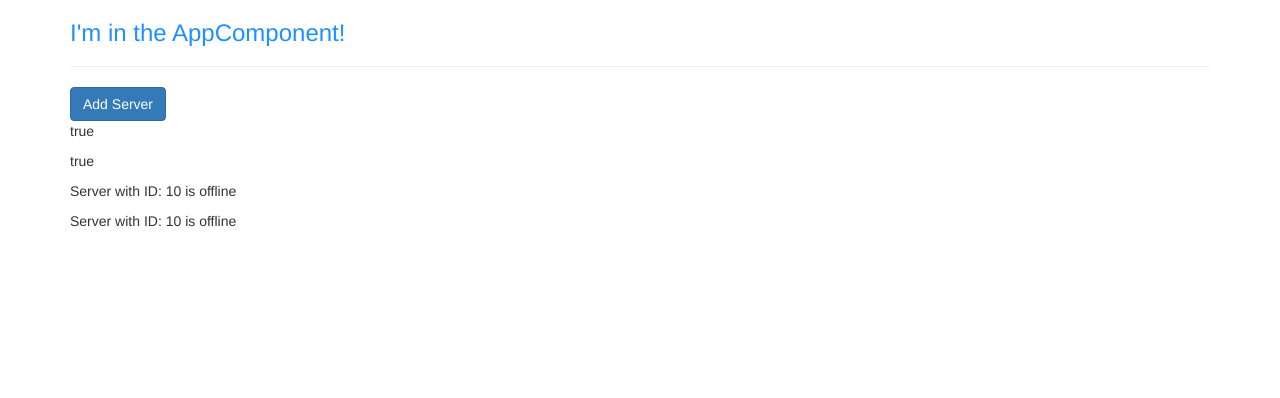
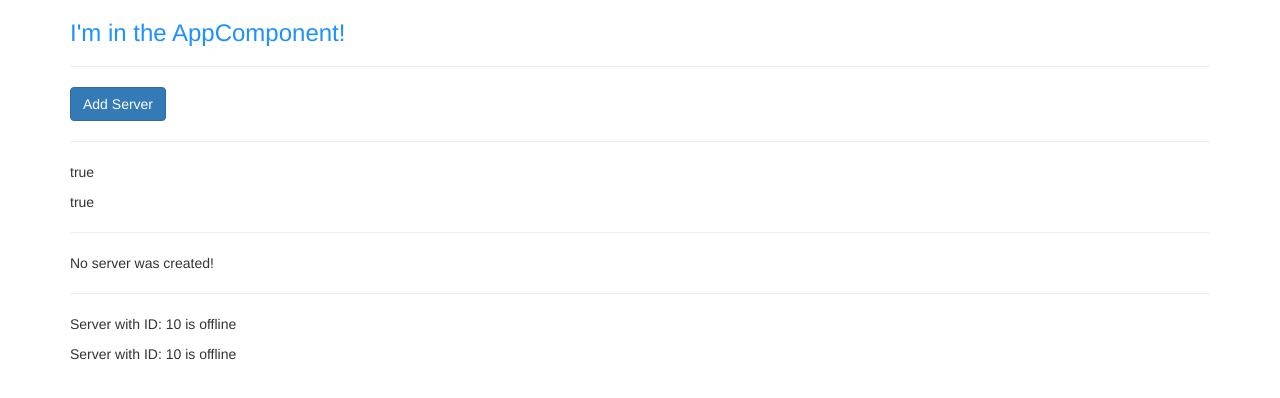
Before and after one commit to ricci1710/angular-training, an Angular app: page / in a window 1280 px wide. Shown: the top 398 px of the page. Built offline with nearby package versions, Linux system fonts and the light colour scheme.

Commit message:
event binding

```diff
--- a/src/app/servers/servers.component.html
+++ b/src/app/servers/servers.component.html
@@ -1,10 +1,13 @@
 <button
   class="btn btn-primary"
-  [disabled]="!allowNewServer">Add Server
+  [disabled]="!allowNewServer"
+  (click)="onCreateServer()">Add Server
 </button>
-
+<hr>
 <p>{{ allowNewServer }}</p>
 <p [innerText]="allowNewServer"></p>
-
+<hr>
+<p>{{ serverCreationStatus }}</p>
+<hr>
 <app-server></app-server>
 <app-server></app-server>
--- a/src/app/servers/servers.component.ts
+++ b/src/app/servers/servers.component.ts
@@ -14,6 +14,7 @@
 })
 export class ServersComponent implements OnInit {
   allowNewServer = false;
+  serverCreationStatus = 'No server was created!';
 
   constructor() {
     setTimeout(() => {
@@ -23,4 +24,8 @@
 
   ngOnInit() {
   }
+
+  onCreateServer() {
+    this.serverCreationStatus = 'Server was created!'
+  }
 }
```
